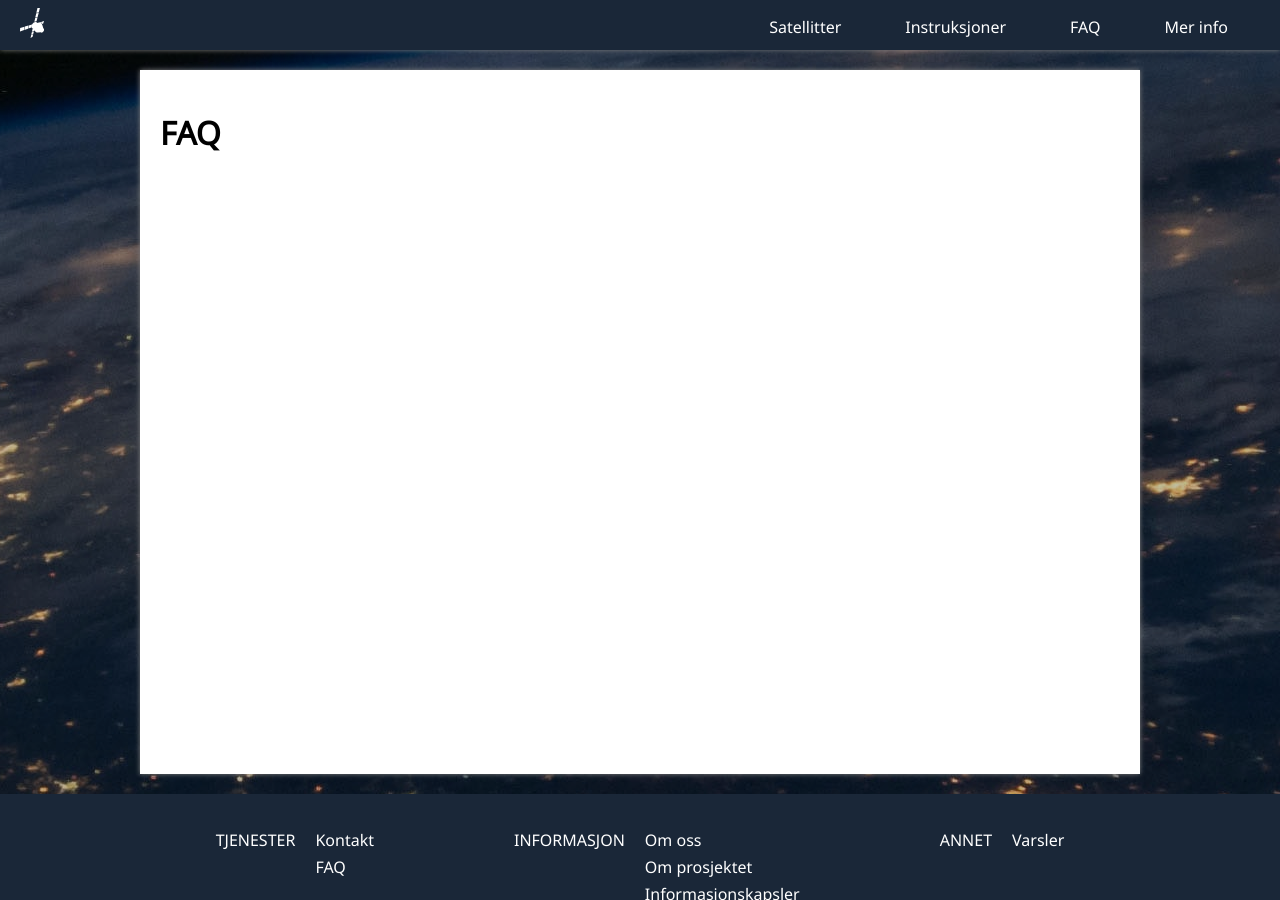
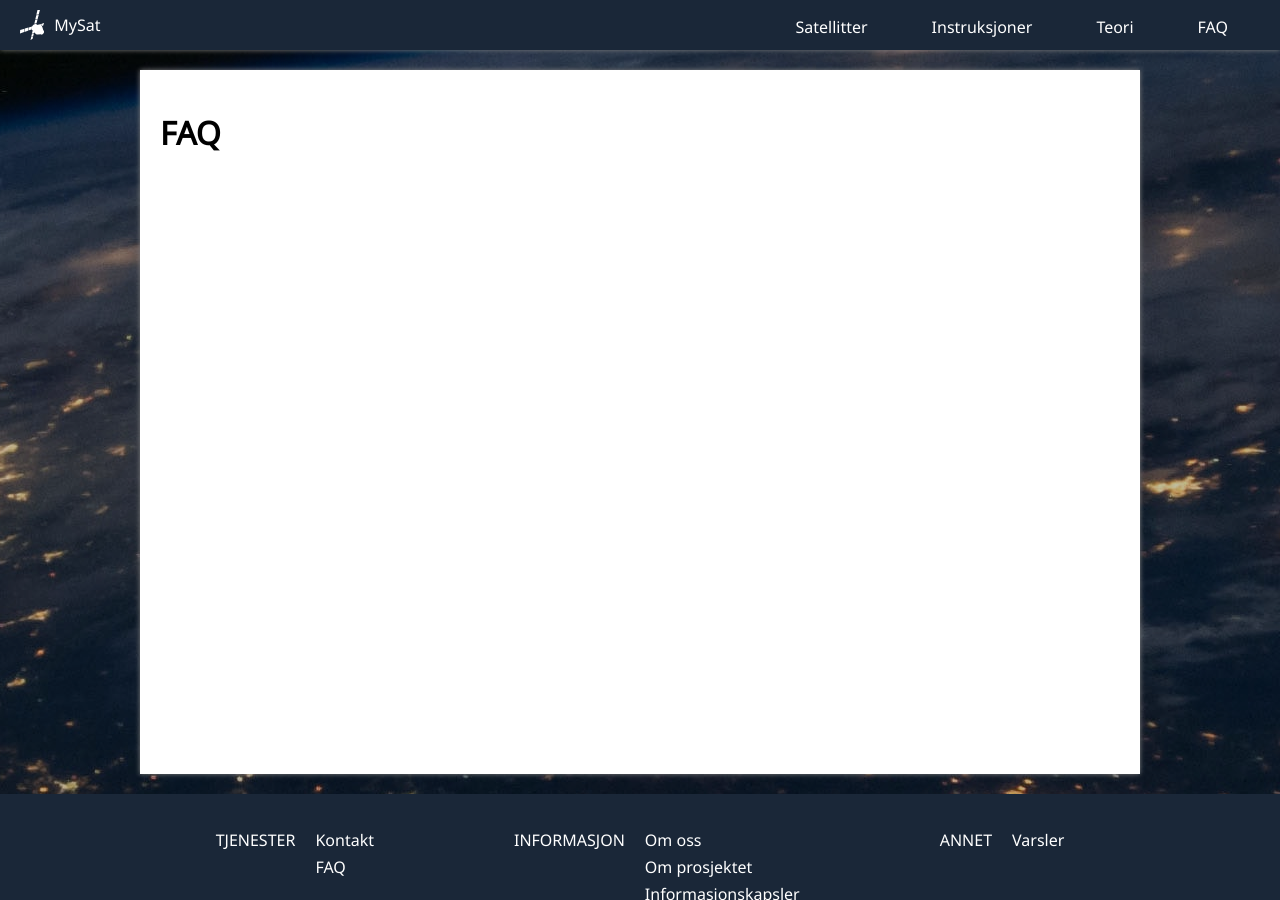
Before and after one commit to petterroea/eit-satellitt-i-norge, a Jekyll site: the page built from src/faq/index.html, in a window 1280 px wide and 900 px high. Built offline with Jekyll 4.4.1, drawn with Linux system fonts in a browser that asks for light colours.

Commit message:
fix header

```diff
--- a/src/_data/navigation.yml
+++ b/src/_data/navigation.yml
@@ -2,7 +2,7 @@
   link: /eit-satellitt-i-norge/satellitter/
 - name: Instruksjoner
   link: /eit-satellitt-i-norge/instruksjoner/
+- name: Teori
+  link: /eit-satellitt-i-norge/teori/
 - name: FAQ
   link: /eit-satellitt-i-norge/faq/
-- name: Mer info
-  link: /eit-satellitt-i-norge/mer-info/
--- a/src/_includes/navigation.html
+++ b/src/_includes/navigation.html
@@ -1,6 +1,9 @@
 <nav class="nav-bar">
   <a href="/eit-satellitt-i-norge/">
-    <img src="/eit-satellitt-i-norge/assets/images/satellite.svg" height="30">
+    <div style="display: flex; flex-direction: row; align-items: center;">
+    <img src="/eit-satellitt-i-norge/assets/images/satellite.svg" height="30" style="margin-right: 10px">
+    MySat
+  </div>
   </a>
   <div class="nav-links">
     {% for item in site.data.navigation %}
--- a/src/mer-info/index.html
+++ /dev/null
@@ -1,3 +0,0 @@
----
----
-<h1>Mer info</h1>
--- /dev/null
+++ b/src/teori/index.html
@@ -0,0 +1,3 @@
+---
+---
+<h1>Teori</h1>
```
